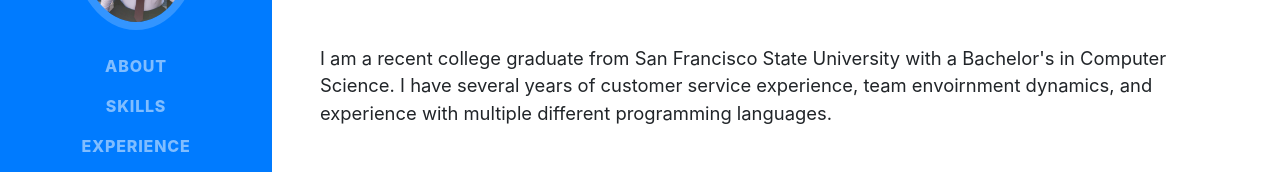
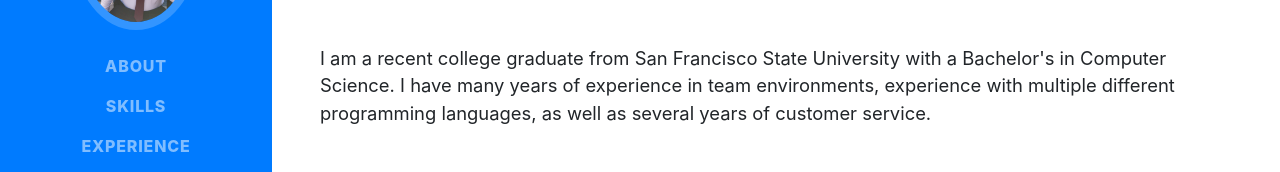
Before and after one commit to JManarang/jmanarang.github.io, a website with bundled scripts: page index.html in a window 1280 px wide. Shown: the part 346-518 px from the top of the page. Built offline with nearby package versions, Linux system fonts and the light colour scheme; a web font is replaced by a local one.

Commit message:
adjusted some text

```diff
--- a/index.html
+++ b/index.html
@@ -66,7 +66,7 @@
           <div class="subheading mb-5">San Francisco Bay Area · California · (916) 218-5073 ·
             <a href="mailto:name@email.com">manarangjonah@gmail.com</a>
           </div>
-          <p class="lead mb-5">I am a recent college graduate from San Francisco State University with a Bachelor's in Computer Science. I have several years of customer service experience, team envoirnment dynamics, and experience with multiple different programming languages.</p>
+          <p class="lead mb-5">I am a recent college graduate from San Francisco State University with a Bachelor's in Computer Science. I have many years of experience in team environments, experience with multiple different programming languages, as well as several years of customer service.</p>
           <div class="social-icons">
             <a href="https://www.linkedin.com/in/jonah-manarang-99a812105">
               <i class="fab fa-linkedin-in"></i>
```
